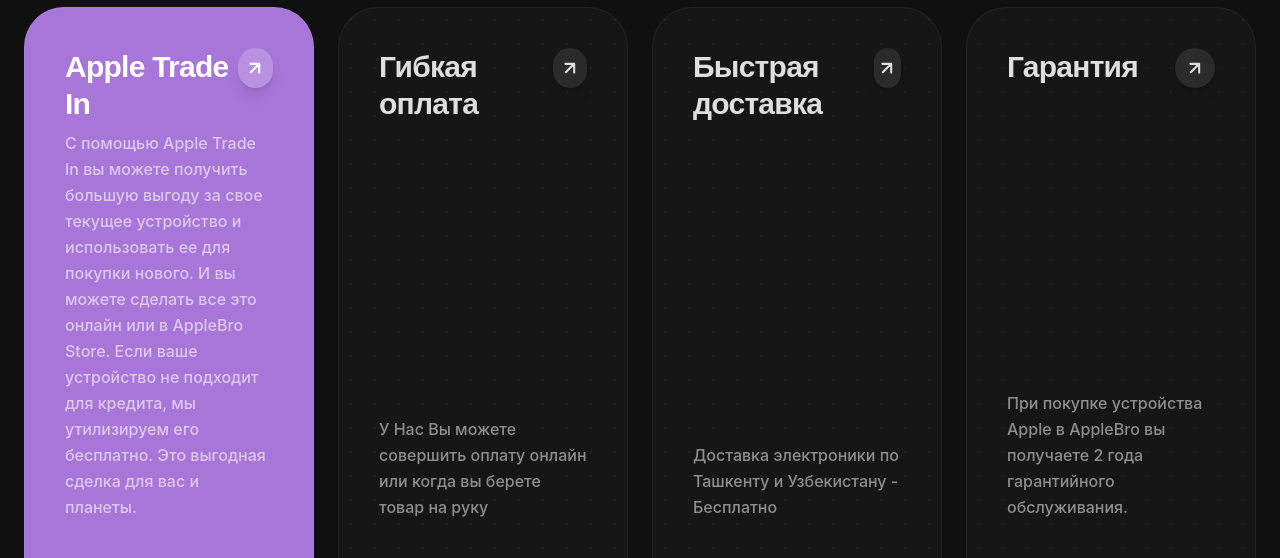
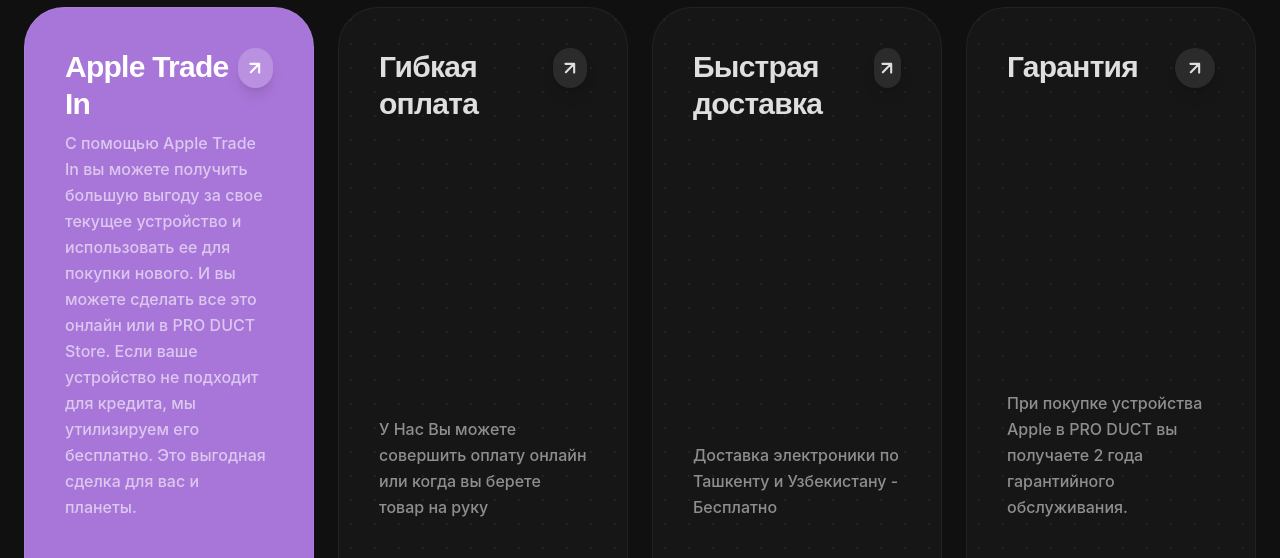
Before and after one commit to Durbekjon/applebro, a Next.js app: page / in a window 1280 px wide. Shown: the part 5400-5958 px from the top of the page. Built offline with nearby package versions, Linux system fonts and the light colour scheme.

Commit message:
feat: update popular services section with new content and improved layout.

```diff
--- a/components/sections/PopularServices.tsx
+++ b/components/sections/PopularServices.tsx
@@ -1,7 +1,7 @@
 const services = [
   {
     title: 'Apple Trade In',
-    description: 'С помощью Apple Trade In вы можете получить большую выгоду за свое текущее устройство и использовать ее для покупки нового. И вы можете сделать все это онлайн или в AppleBro Store. Если ваше устройство не подходит для кредита, мы утилизируем его бесплатно. Это выгодная сделка для вас и планеты.',
+    description: 'С помощью Apple Trade In вы можете получить большую выгоду за свое текущее устройство и использовать ее для покупки нового. И вы можете сделать все это онлайн или в PRO DUCT Store. Если ваше устройство не подходит для кредита, мы утилизируем его бесплатно. Это выгодная сделка для вас и планеты.',
     isPurple: true,
   },
   {
@@ -16,7 +16,7 @@
   },
   {
     title: 'Гарантия',
-    description: 'При покупке устройства Apple в AppleBro вы получаете 2 года гарантийного обслуживания.',
+    description: 'При покупке устройства Apple в PRO DUCT вы получаете 2 года гарантийного обслуживания.',
     isPurple: false,
   },
 ];
```
